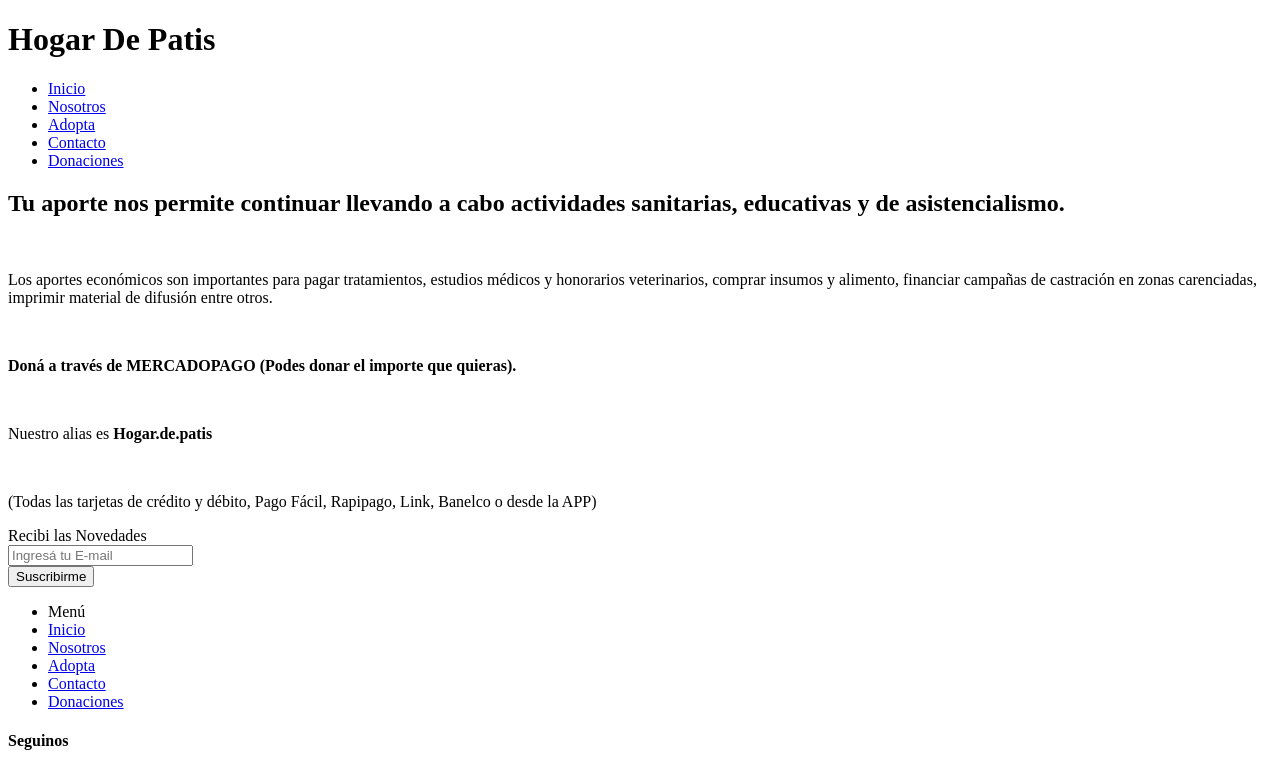
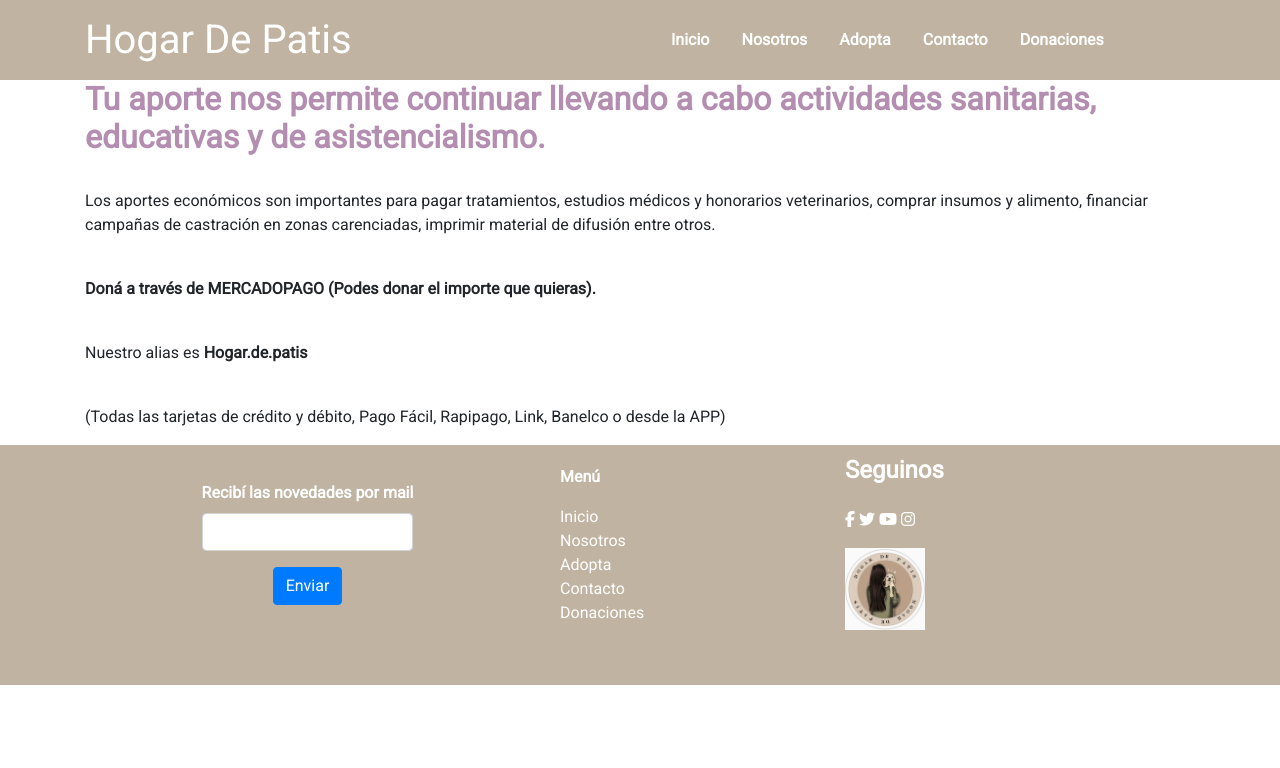
Before and after one commit to nbogado/proyect_final, a plain HTML site: page pages/donaciones.html in a window 1280 px wide. Shown: the top 768 px of the page. Drawn offline with Linux system fonts and the light colour scheme.

Commit message:
se agrega estilos para la pag de donaciones

```diff
--- a/css/styles.css
+++ b/css/styles.css
@@ -101,7 +101,7 @@ label[for="InputEmailNovedades"] {
     font-weight: bold;
 }
 
-img[src="img/logo.PNG"] {
+img[alt="Logo de Hogar de Patis footer"] {
     margin-top: 1em;
     width: 5em;
 }
--- a/pages/donaciones.html
+++ b/pages/donaciones.html
@@ -5,51 +5,77 @@
     <meta charset="UTF-8">
     <meta http-equiv="X-UA-Compatible" content="IE=edge">
     <meta name="viewport" content="width=device-width, initial-scale=1.0">
+    <title>Hogar de Patis - Inicio</title>
+    <link rel="stylesheet" href="../bootstrap/css/bootstrap.min.css">
+    <script src="../bootstrap/js/jquery.slim.min.js"></script>
+    <script src="../bootstrap/js/bootstrap.bundle.min.js"></script>
+    <link rel="stylesheet" href="../css/styles.css">
     <script src="https://kit.fontawesome.com/e9598d65a3.js" crossorigin="anonymous"></script>
     <link rel="icon" type="image/png" sizes="32x32" href="../favicon/favicon-32x32.png">
-    <link rel="stylesheet" href="../css/estilos_nuevos.css">
-    <title>Hogar de Patis - Donaciones</title>
 </head>
+
 <body>
-    <div id="grilla">
+    <header>
         <!--inicio header-->
-<header>
+        <div class="container">
+            <div class="row align-items-center">
+                <div class="col-12 text-center col-lg-6 text-lg-left">
                     <h1>Hogar De Patis</h1>
+                </div>
+                <div class="col-12 text-center col-lg-6 text-lg-right">
                     <nav>
-        <ul>
-            <li><a href="index.html">Inicio</a></li>
-            <li><a href="pages/nosotros.html">Nosotros</a></li>
-            <li><a href="pages/adopta.html">Adopta</a></li>
-            <li><a href="pages/contacto.html">Contacto</a></li>
-            <li><a href="pages/donaciones.html">Donaciones</a></li>
+                        <ul class="nav">
+                            <li class="nav-item"><a class="nav-link" href="index.html">Inicio</a></li>
+                            <li class="nav-item"><a class="nav-link" href="pages/nosotros.html">Nosotros</a></li>
+                            <li class="nav-item"><a class="nav-link" href="pages/adopta.html">Adopta</a></li>
+                            <li class="nav-item"><a class="nav-link" href="pages/contacto.html">Contacto</a></li>
+                            <li class="nav-item"><a class="nav-link" href="pages/donaciones.html">Donaciones</a>
+                            </li>
                         </ul>
                     </nav>
+                </div>
+            </div>
+        </div>
     </header>
     <!--fin header-->
     <!--inicio main-->
     <main>
+        <div class="container">
             <div>
-            <h2>Tu aporte nos permite continuar llevando a cabo actividades sanitarias, educativas y de asistencialismo.</h2><BR>
-            <p>Los aportes económicos son importantes para pagar tratamientos, estudios médicos y honorarios veterinarios,
-                comprar insumos y alimento, financiar campañas de castración en zonas carenciadas, imprimir material de
+                <h2>Tu aporte nos permite continuar llevando a cabo actividades sanitarias, educativas y de
+                    asistencialismo.</h2><BR>
+                <p>Los aportes económicos son importantes para pagar tratamientos, estudios médicos y honorarios
+                    veterinarios,
+                    comprar insumos y alimento, financiar campañas de castración en zonas carenciadas, imprimir material
+                    de
                     difusión entre otros.</p><br>
-            <strong><p>Doná a través de MERCADOPAGO (Podes donar el importe que quieras).</p></strong><br>
+                <strong>
+                    <p>Doná a través de MERCADOPAGO (Podes donar el importe que quieras).</p>
+                </strong><br>
                 <p>Nuestro alias es <strong>Hogar.de.patis</p></strong><br>
                 <p>(Todas las tarjetas de crédito y débito, Pago Fácil, Rapipago, Link, Banelco o desde la APP)</p>
+            </div>
         </div>
     </main>
     <!--fin main-->
     <!--inicio footer-->
     <footer>
-        <div class="ancho_footer">
-            <div class="form_novedades">
-                <form action="">
-                    <label for="correo">Recibi las Novedades</label><br>
-                    <input type="text" name="correo" placeholder="Ingresá tu E-mail"><br>
-                    <input type="submit" name="enviar_suscripcion" value="Suscribirme">
+        <div class="container">
+            <div id="contenedor_items_footer" class="row justify-content-center align-items-center">
+                <div id="form_novedades_footer" class="col-5">
+                    <div class="row justify-content-center">
+                        <form>
+                            <div class="form-group text-center">
+                                <label for="InputEmailNovedades">Recibí las novedades por mail</label>
+                                <input type="email" class="form-control" id="InputEmail1">
+                            </div>
+                            <div class="text-center">
+                                <button type="submit" class="btn btn-primary">Enviar</button>
+                            </div>
                         </form>
                     </div>
-            <div class="ancho_menu">
+                </div>
+                <div class="col-3">
                     <ul class="menu_footer">
                         <li class="titulo_menu">Menú</li>
                         <li><a href="../index.html">Inicio</a></li>
@@ -59,8 +85,8 @@
                         <li><a href="donaciones.html">Donaciones</a></li>
                     </ul>
                 </div>
-            <div class="redes">
-                <h4>Seguinos</h4>
+                <div class="col-4">
+                    <h4 class="seguinos">Seguinos</h4>
                     <div class="iconos_redes">
                         <button><i class="fa-brands fa-facebook-f"></i></button>
                         <button><i class="fa-brands fa-twitter"></i></button>
@@ -68,12 +94,14 @@
                         <button><i class="fa-brands fa-instagram"></i></button>
                     </div>
                     <div class="logo_footer">
-                    <img src="../img/logo.PNG" alt="Logo de Hogar de Patis">
+                        <img src="../img/logo.PNG" alt="Logo de Hogar de Patis footer">
+                    </div>
                 </div>
             </div>
         </div>
     </footer>
+    <!--fin footer-->
     </div>
-<!--fin footer-->
 </body>
+
 </html>
```
Also changed, not shown: index.html (+3 -2 lines). Lines whose indentation alone changed are shown as unchanged.
